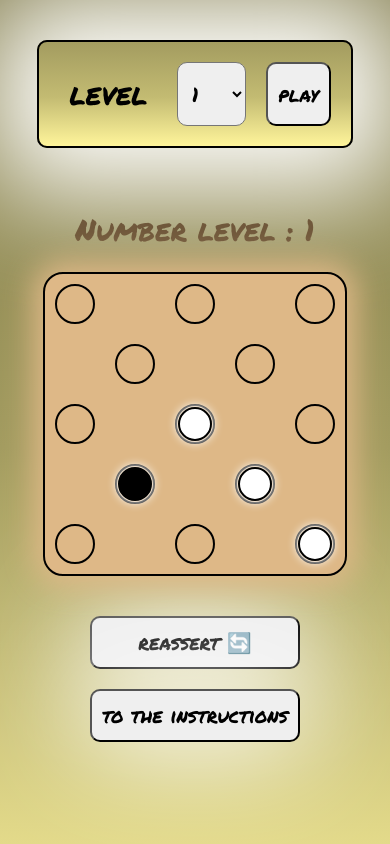
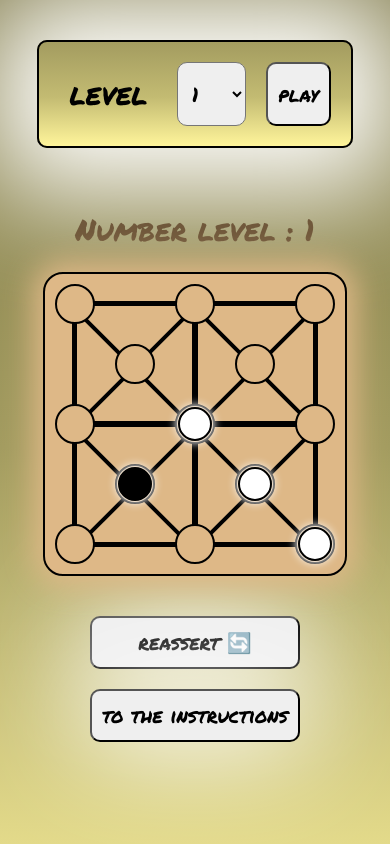
Before and after one commit to MosheBrizel/black-ball, a React (Vite) app: page / in a window 390 px wide. Both pictures are taken after a click on the button "start". Built offline with nearby package versions, Linux system fonts and the light colour scheme.

Commit message:
Add lines to the board

```diff
--- a/components/Board.jsx
+++ b/components/Board.jsx
@@ -1,10 +1,14 @@
 import Ball from "../components/ball";
 import LossBox from "./LossBox";
 import WeenBox from "./weenBox";
-
+import ScrollMark from "./ScrollMark";
 function Board(prmps) {
   return (
     <div className="board">
+      <ScrollMark key={1} id={1} />
+      <ScrollMark key={2} id={2} />
+      <ScrollMark key={3} id={3} />
+      <ScrollMark key={4} id={4} />
       {prmps.list.map((item, indexRow) => {
         return (
           <div key={indexRow} className="line">
--- /dev/null
+++ b/components/ScrollMark.jsx
@@ -0,0 +1,12 @@
+import "./css/ScrollMark.css";
+
+function ScrollMark(props) {
+  return (
+    <div id={'mark' + props.id} className="scroll-mark">
+      <div className="scroll-mark-line scroll-mark-line-left-to-right"></div>
+      <div className="scroll-mark-line scroll-mark-line-right-to-left"></div>
+    </div>
+  );
+}
+
+export default ScrollMark;
--- a/components/colors balls.js
+++ b/components/colors balls.js
@@ -8,7 +8,7 @@ export const blackBallColor = {
   border: "2px solid",
   boxShadow: "0px 0px 10px 2px rgba(255,255,255,1)",
 };
-export const emptyBallColor = { backgroundColor: "rgba(0, 0, 0, 0)" };
+export const emptyBallColor = { backgroundColor: "#deb887" };
 export const greenBallColor = { backgroundColor: "green" };
 
 
--- a/components/css/Ball.css
+++ b/components/css/Ball.css
@@ -5,6 +5,8 @@
   border: 2px solid rgb(0, 0, 0, 0);
 }
 .frame-ball {
+  z-index: 2;
+  background-color: #deb887;
   border: 2px solid;
   border-radius: 50%;
   padding: 1px;
--- /dev/null
+++ b/components/css/ScrollMark.css
@@ -0,0 +1,71 @@
+.scroll-mark {
+  border: 5px solid black;
+  width: 200px;
+  height: 200px;
+  position: relative;
+  position: absolute;
+}
+.scroll-mark-line {
+  border: 2.5px solid black;
+  position: absolute;
+  top: 98.75px;
+  left: -25px;
+  width: 250px;
+  height: 0px;
+}
+.scroll-mark-line-left-to-right {
+  transform: rotate(45deg);
+}
+.scroll-mark-line-right-to-left {
+  transform: rotate(135deg);
+}
+#mark1 {
+  top: 45px;
+  left: 45px;
+}
+#mark2 {
+  top: 45px;
+  left: 248px;
+}
+#mark3 {
+  top: 248.5px;
+  left: 45px;
+}
+#mark4 {
+  top: 248.5px;
+  left: 248px;
+}
+
+@media (max-width: 680px) {
+    .scroll-mark {
+        width: 115px;
+        height: 115px;
+      }
+      .scroll-mark-line {
+        top: 60px;
+        left: -20px;
+        width: 150px;
+      }
+      .scroll-mark-line-left-to-right {
+        transform: rotate(45deg);
+      }
+      .scroll-mark-line-right-to-left {
+        transform: rotate(135deg);
+      }
+      #mark1 {
+        top: 27px;
+        left: 27px;
+      }
+      #mark2 {
+        top: 27px;
+        left: 147.5px;
+      }
+      #mark3 {
+        top: 147.5px;
+        left: 27px;
+      }
+      #mark4 {
+        top: 147.5px;
+        left: 147.5px;
+      }
+}
--- a/components/css/divLossBox.css
+++ b/components/css/divLossBox.css
@@ -1,6 +1,8 @@
 @import url("https://fonts.googleapis.com/css2?family=Permanent+Marker&display=swap");
 
 .loss-box {
+  z-index: 2;
+
   padding: 10px;
   position: absolute;
   top: 17.5%;
--- a/components/css/divWeenBox.css
+++ b/components/css/divWeenBox.css
@@ -1,6 +1,8 @@
 @import url("https://fonts.googleapis.com/css2?family=Permanent+Marker&display=swap");
 
 .weembox {
+  z-index: 2;
+
   padding: 10px;
   position: absolute;
   top: 17.5%;
--- a/components/css/game.css
+++ b/components/css/game.css
@@ -5,7 +5,7 @@
   flex-direction: row;
   justify-content: center;
   align-items: center;
-  gap: 150px;
+  gap: 141px;
   height: 100px;
   width: 500px;
 }
```
Also changed, not shown: components/game.jsx (+8 -1 lines).
